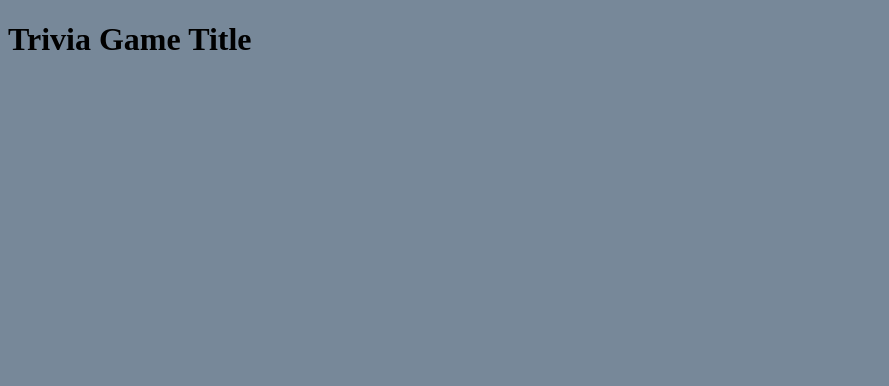
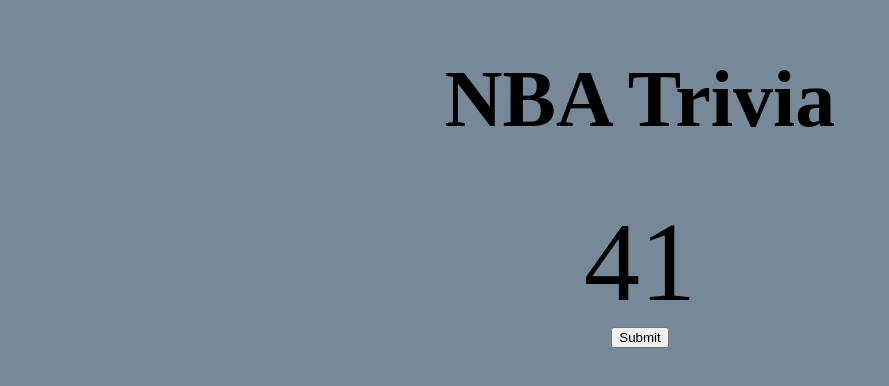
Before and after one commit to darrensteverson/TriviaGame, a plain HTML site: page index.html in a window 1280 px wide. Shown: the whole page, without its empty margins (0-889 px from the left). Drawn offline with nearby package versions, Linux system fonts and the light colour scheme.

Commit message:
created timer, started game functionality

```diff
--- a/assets/css/style.css
+++ b/assets/css/style.css
@@ -1,3 +1,16 @@
 body {
     background-color: lightslategray
 }
+#headerTitle {
+    text-align: center;
+    font-size: 500%;
+}
+#timer {
+    font-size: 700%;
+    text-align: center;
+}
+
+div {
+text-align: center
+
+}
--- a/assets/javascript/app.js
+++ b/assets/javascript/app.js
@@ -1,4 +1,18 @@
-var questions = [
+// Creating the timer
+var sec = 45;
+var time = setInterval(myTimer, 1000);
+
+function myTimer() {
+    document.getElementById('timer').innerHTML = sec ;
+    sec--;
+    if (sec == -1) {
+        clearInterval(time);
+        alert("Times Out!");
+    }
+}
+
+// Questions and Answers
+var quizQuestions = [
 {
     "question": "How many NBA Championships do the Bulls have?",
     "options": ["3","8","6"],
@@ -25,3 +39,17 @@
     "answer": "Shooter",
 },
 ]
+// To display elements on screen
+var quizContainer = document.getElementById('quiz');
+var resultsContainer = document.getElementById('results');
+var submitButton = document.getElementById('submit');
+
+
+// Quiz Content
+function nbaquestions (nbaquestions){
+
+    for (i = 0; i < nbaquestions.length; i++){
+        var quizQuestions = nbaquestions [i];
+        var answer = quizQuestions.length;
+    }
+    ;}
--- a/index.html
+++ b/index.html
@@ -9,6 +9,7 @@
         <title>Timed Trivia!</title>
         <meta name="description" content="">
         <meta name="viewport" content="width=device-width, initial-scale=1">
+        <script src="jquery-3.3.1.min.js"></script>
         <link rel="stylesheet" href="assets/css/style.css">
     </head>
 
@@ -17,16 +18,27 @@
         <div class="container">
             <div class="row">
                 <div class="col-12 col-sm-12 col-md-12 col-lg-12">
-                    <h1 id="headerTitle">Trivia Game Title</h1>
+                    <h1 id="headerTitle">NBA Trivia</h1>
                 </div>
             </div>
         </div>
 
         <div class="container">
             <div class="row">
-
-
-
+                <div class="col-12 col-sm-12 col-md-12 col-lg-12">
+                <!-- Holds the timer on the page -->
+                    <div id="timer">
+                    </div>
+                </div>
+            </div>
+        </div>
+        <div class= "container">
+            <div class= "row">
+                    <div class="col-12 col-sm-12 col-md-12 col-lg-12">
+                        <div id="quiz"></div>
+                        <button id="submit">Submit</button>
+                        <div id="results"></div>
+                    </div>
             </div>
         </div>
 
```
